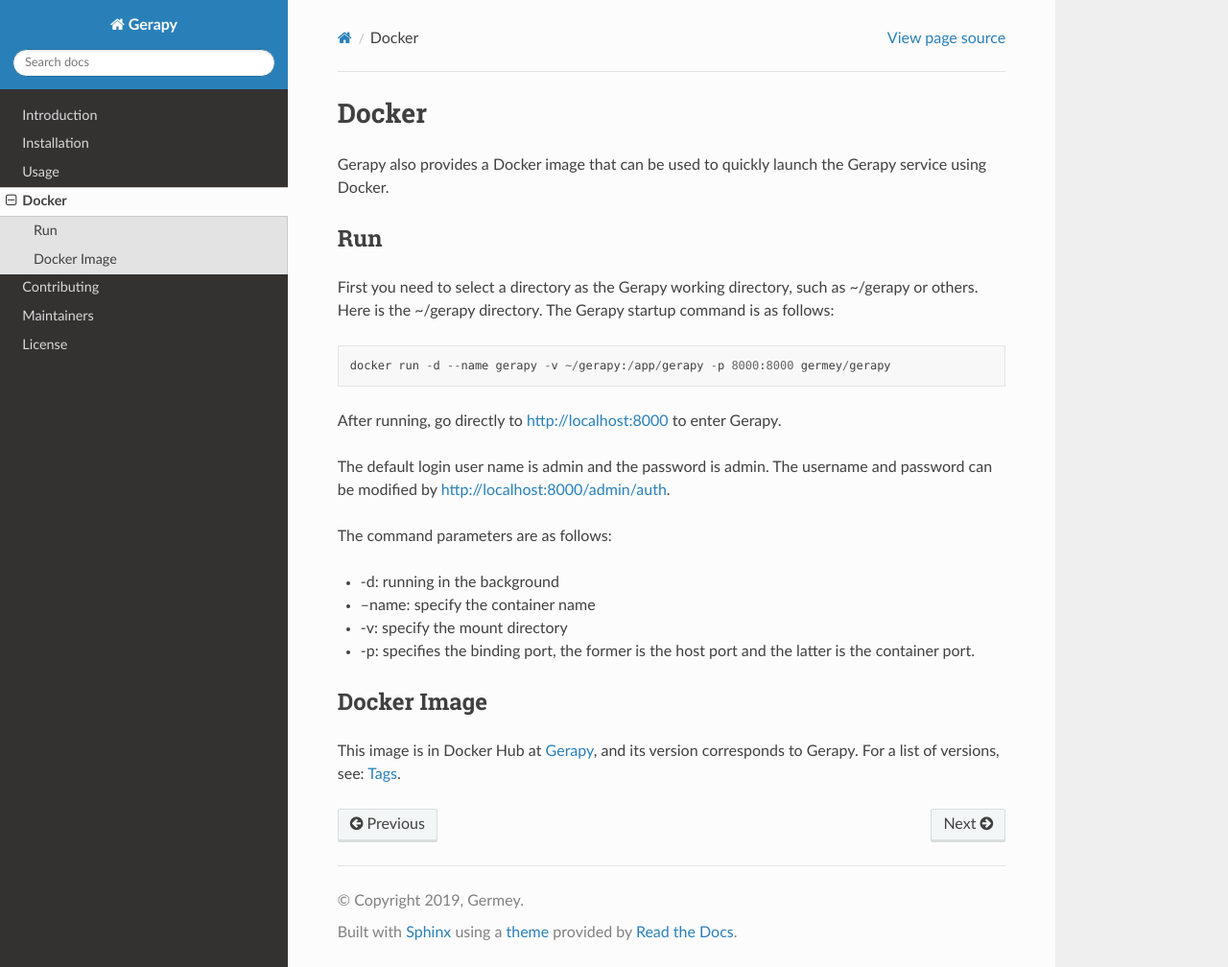
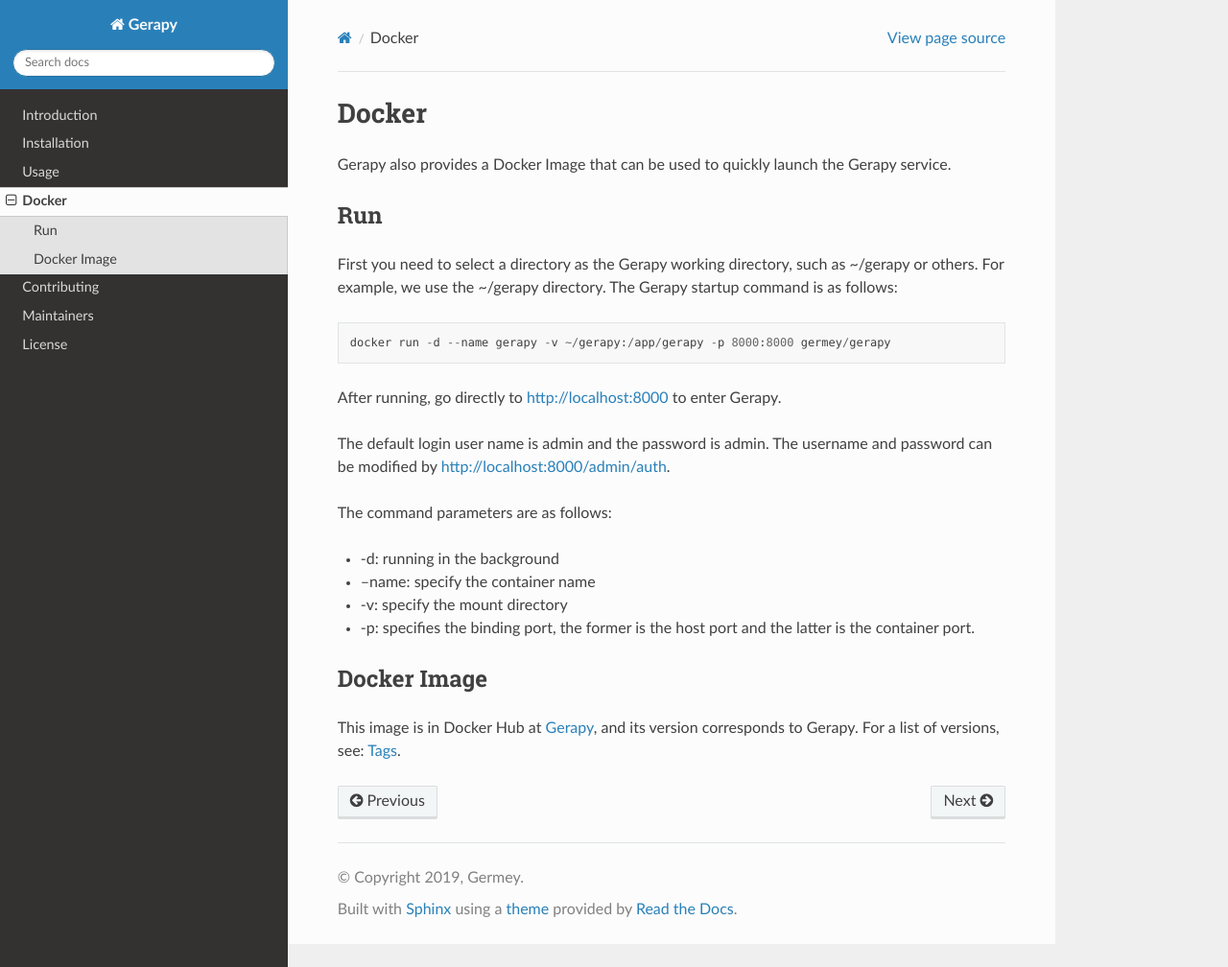
Before and after one commit to Gerapy/Docs, a Sphinx documentation site: the page built from en/source/docker.md, in a window 1280 px wide and 1008 px high. Shown: the whole window at 96% size. Built offline with Sphinx 7.4.7 and the Read the Docs theme 2.0.0, drawn with Linux system fonts in a browser that asks for light colours.

Commit message:
update docker

````diff
--- a/en/source/docker.md
+++ b/en/source/docker.md
@@ -1,10 +1,10 @@
 # Docker
 
-Gerapy also provides a Docker image that can be used to quickly launch the Gerapy service using Docker.
+Gerapy also provides a Docker Image that can be used to quickly launch the Gerapy service.
 
 ## Run
 
-First you need to select a directory as the Gerapy working directory, such as ~/gerapy or others. Here is the ~/gerapy directory. The Gerapy startup command is as follows:
+First you need to select a directory as the Gerapy working directory, such as ~/gerapy or others. For example, we use the  ~/gerapy directory. The Gerapy startup command is as follows:
 
 ```
 docker run -d --name gerapy -v ~/gerapy:/app/gerapy -p 8000:8000 germey/gerapy
````
